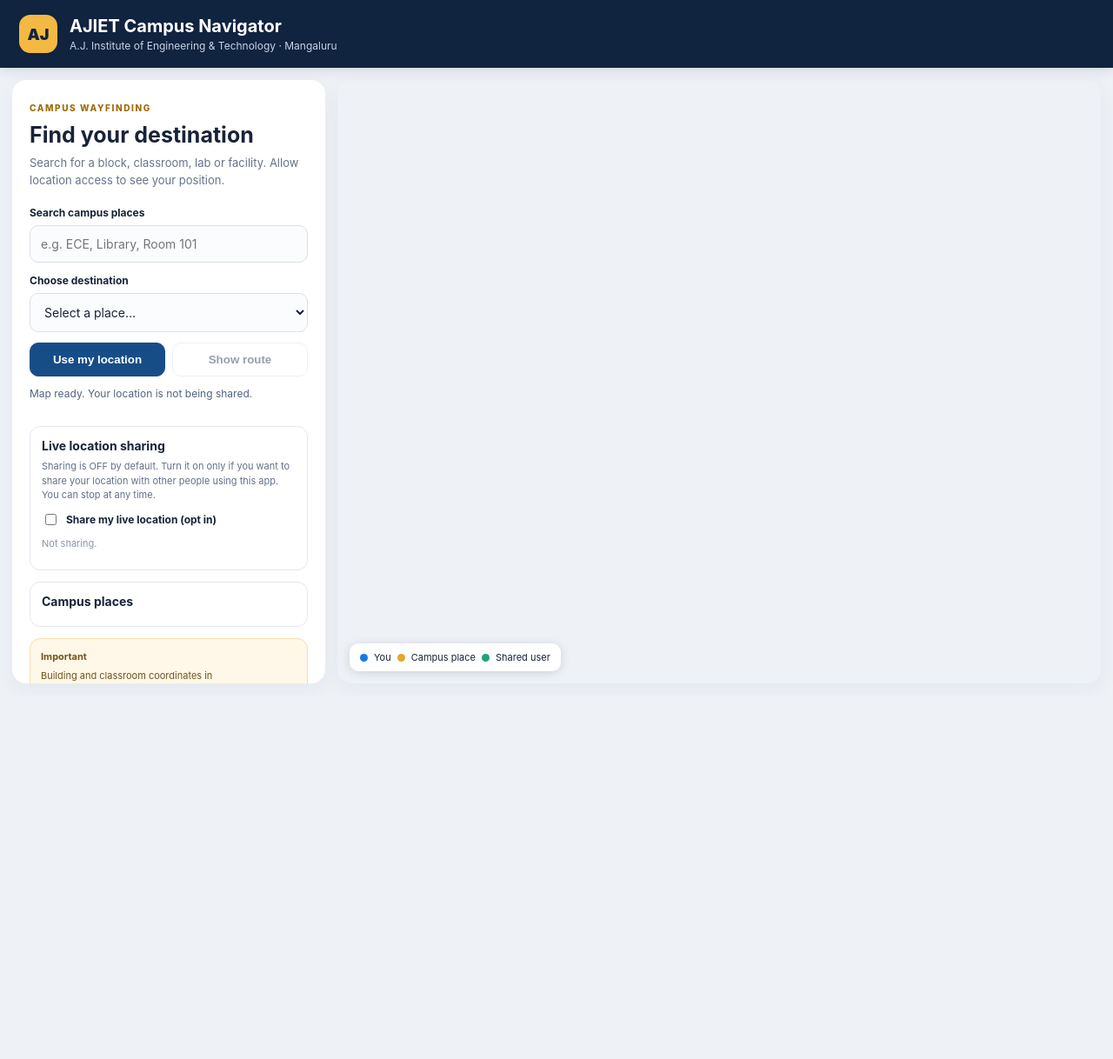
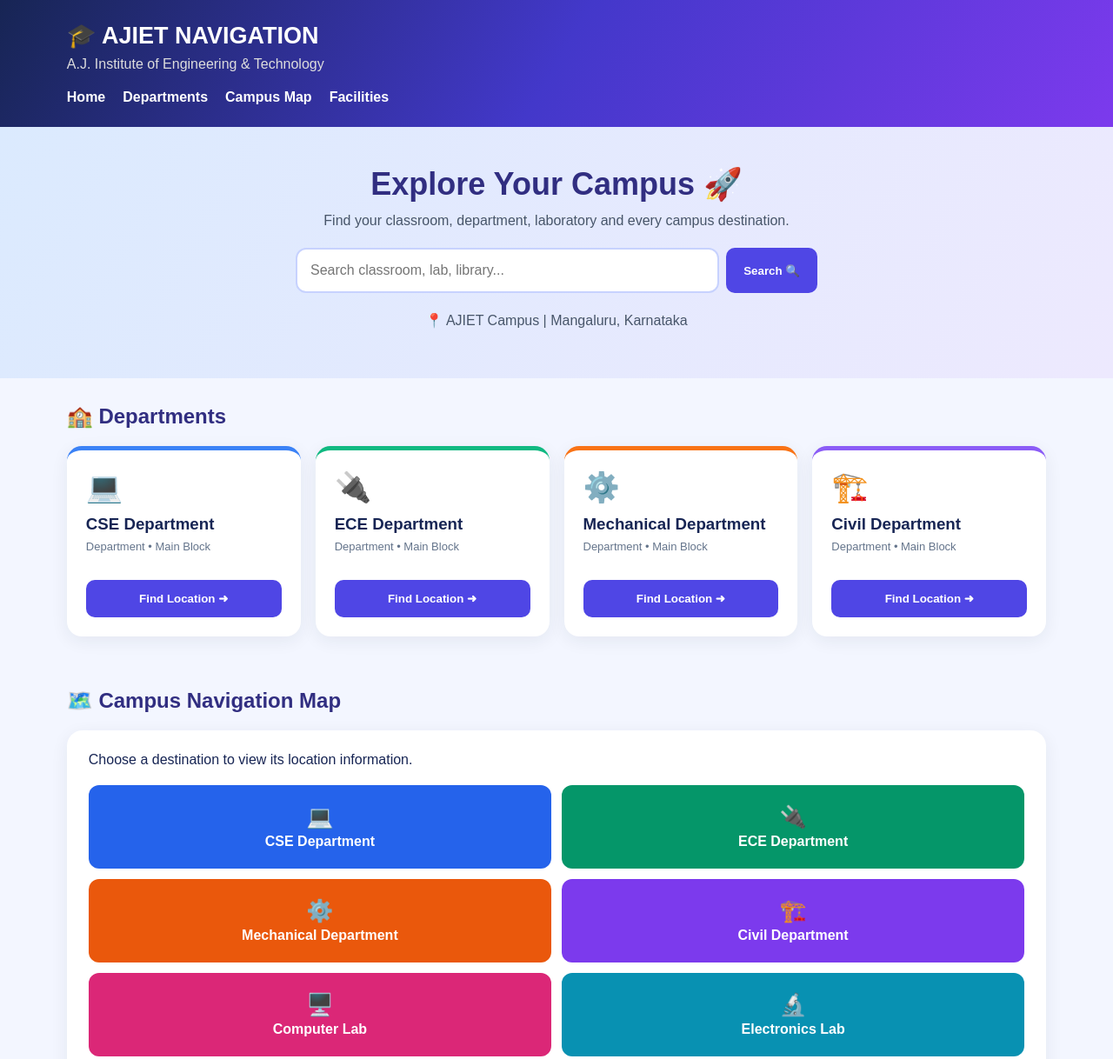
Before and after one commit to ftjoseph77-prog/Campus-navigation-, a plain HTML site: page index.html in a window 1280 px wide. Shown: the top 1218 px of the page at 87% size. Before the commit the page ends 800 px from the top, so only its background shows below. Drawn offline with nearby package versions, Linux system fonts and the light colour scheme.

Commit message:
Refactor index.html for improved structure and style

```diff
--- a/index.html
+++ b/index.html
@@ -1,67 +1,254 @@
-<!doctype html>
+
+<!DOCTYPE html>
 <html lang="en">
 <head>
-  <meta charset="utf-8">
-  <meta name="viewport" content="width=device-width, initial-scale=1">
-  <meta name="theme-color" content="#10233f">
-  <title>AJIET Campus Navigator</title>
-  <link rel="stylesheet" href="https://unpkg.com/leaflet@1.9.4/dist/leaflet.css">
-  <link rel="stylesheet" href="style.css">
+<meta charset="UTF-8">
+<meta name="viewport" content="width=device-width, initial-scale=1.0">
+<title>AJIET Campus Navigation</title>
+
+<style>
+*{margin:0;padding:0;box-sizing:border-box}
+body{
+ font-family:Arial,sans-serif;
+ background:#f3f6ff;
+ color:#172554;
+}
+header{
+ background:linear-gradient(120deg,#172554,#4338ca,#7c3aed);
+ color:white;padding:25px 6%;
+}
+.brand{font-size:27px;font-weight:bold}
+header p{margin-top:8px;color:#ddd}
+nav{
+ display:flex;gap:20px;flex-wrap:wrap;
+ margin-top:20px;
+}
+nav a{color:white;text-decoration:none;font-weight:bold}
+.hero{
+ padding:45px 6%;
+ background:linear-gradient(120deg,#dbeafe,#ede9fe);
+ text-align:center;
+}
+.hero h1{font-size:36px;color:#312e81}
+.hero p{margin:12px;color:#475569}
+.search{
+ max-width:600px;margin:22px auto;
+ display:flex;gap:8px;
+}
+.search input{
+ flex:1;padding:15px;border:2px solid #c7d2fe;
+ border-radius:12px;font-size:16px;min-width:0;
+}
+button{
+ background:#4f46e5;color:white;border:0;
+ padding:14px 20px;border-radius:10px;
+ cursor:pointer;font-weight:bold;
+}
+button:hover{background:#312e81}
+.container{padding:30px 6%}
+h2{margin-bottom:20px;color:#312e81}
+.grid{
+ display:grid;
+ grid-template-columns:repeat(auto-fit,minmax(190px,1fr));
+ gap:17px;
+}
+.card{
+ background:white;padding:22px;border-radius:17px;
+ box-shadow:0 5px 20px #1e293b12;
+ border-top:5px solid #6366f1;
+ transition:.2s;
+}
+.card:hover{transform:translateY(-5px)}
+.card .emoji{font-size:34px}
+.card h3{margin:12px 0 7px}
+.card p{font-size:13px;color:#64748b;min-height:32px}
+.card button{margin-top:14px;width:100%}
+.blue{border-color:#3b82f6}
+.green{border-color:#10b981}
+.orange{border-color:#f97316}
+.pink{border-color:#ec4899}
+.purple{border-color:#8b5cf6}
+.mapbox{
+ background:white;padding:25px;border-radius:18px;
+ box-shadow:0 5px 20px #1e293b12;
+}
+.campus-map{
+ display:grid;grid-template-columns:repeat(2,minmax(0,1fr));
+ gap:12px;margin-top:20px;
+}
+.building{
+ padding:22px 8px;border-radius:12px;
+ text-align:center;color:white;font-weight:bold;
+ min-height:85px;display:flex;
+ align-items:center;justify-content:center;
+ flex-direction:column;gap:5px;
+}
+.building span{font-size:25px}
+.b1{background:#2563eb}
+.b2{background:#059669}
+.b3{background:#ea580c}
+.b4{background:#7c3aed}
+.b5{background:#db2777}
+.b6{background:#0891b2}
+#result{
+ margin-top:20px;padding:20px;
+ border-radius:14px;background:#eef2ff;
+ display:none;line-height:1.8;
+}
+footer{
+ background:#172554;color:white;
+ text-align:center;padding:25px;margin-top:35px;
+}
+.small{font-size:12px;color:#64748b;margin-top:15px}
+@media(max-width:500px){
+ .hero h1{font-size:27px}
+ .search{flex-direction:column}
+ .campus-map{grid-template-columns:1fr 1fr}
+}
+</style>
 </head>
+
 <body>
-  <header class="topbar">
-    <div class="brand-mark">AJ</div>
-    <div><h1>AJIET Campus Navigator</h1><p>A.J. Institute of Engineering &amp; Technology · Mangaluru</p></div>
-  </header>
 
-  <main class="layout">
-    <aside class="panel">
-      <section class="intro">
-        <span class="eyebrow">CAMPUS WAYFINDING</span>
-        <h2>Find your destination</h2>
-        <p>Search for a block, classroom, lab or facility. Allow location access to see your position.</p>
-      </section>
+<header>
+ <div class="brand">🎓 AJIET NAVIGATION</div>
+ <p>A.J. Institute of Engineering & Technology</p>
+ <nav>
+  <a href="#home">Home</a>
+  <a href="#departments">Departments</a>
+  <a href="#map">Campus Map</a>
+  <a href="#facilities">Facilities</a>
+ </nav>
+</header>
 
-      <label for="search">Search campus places</label>
-      <input id="search" type="search" placeholder="e.g. ECE, Library, Room 101" autocomplete="off">
-      <label for="destination">Choose destination</label>
-      <select id="destination"><option value="">Select a place…</option></select>
+<section class="hero" id="home">
+ <h1>Explore Your Campus 🚀</h1>
+ <p>Find your classroom, department, laboratory and every campus destination.</p>
 
-      <div class="button-row">
-        <button id="locateBtn" class="primary">Use my location</button>
-        <button id="routeBtn" disabled>Show route</button>
-      </div>
-      <p id="status" class="status" role="status">Map ready. Your location is not being shared.</p>
+ <div class="search">
+  <input id="searchInput"
+   placeholder="Search classroom, lab, library...">
+  <button onclick="searchPlace()">Search 🔍</button>
+ </div>
+ <p>📍 AJIET Campus | Mangaluru, Karnataka</p>
+</section>
 
-      <section class="card">
-        <h3>Live location sharing</h3>
-        <p class="small">Sharing is OFF by default. Turn it on only if you want to share your location with other people using this app. You can stop at any time.</p>
-        <label class="check"><input type="checkbox" id="shareToggle"> Share my live location (opt in)</label>
-        <div id="shareStatus" class="small muted">Not sharing.</div>
-      </section>
+<section class="container" id="departments">
+ <h2>🏫 Departments</h2>
+ <div class="grid" id="departmentCards"></div>
+</section>
 
-      <section class="card">
-        <h3>Campus places</h3>
-        <ul id="placeList" class="place-list"></ul>
-      </section>
+<section class="container" id="map">
+ <h2>🗺️ Campus Navigation Map</h2>
+ <div class="mapbox">
+  <p>Choose a destination to view its location information.</p>
+  <div class="campus-map" id="mapBuildings"></div>
+  <div id="result"></div>
+ </div>
+ <p class="small">
+ Note: This is an illustrative campus layout. Replace the sample
+ locations with verified AJIET building positions and classroom details.
+ </p>
+</section>
 
-      <section class="notice">
-        <strong>Important</strong>
-        <p>Building and classroom coordinates in <code>locations.json</code> are sample placeholders. Replace them with positions verified on campus. Indoor room finding needs floor plans, room coordinates or QR markers; ordinary phone GPS is not accurate enough indoors.</p>
-      </section>
-      <footer><a href="https://www.ajiet.edu.in/" target="_blank" rel="noopener">Official AJIET website</a></footer>
-    </aside>
-    <section class="map-wrap">
-      <div id="map" aria-label="Campus map"></div>
-      <div class="map-legend"><span class="dot you"></span> You <span class="dot place"></span> Campus place <span class="dot friend"></span> Shared user</div>
-    </section>
-  </main>
+<section class="container" id="facilities">
+ <h2>🌟 Campus Facilities</h2>
+ <div class="grid" id="facilityCards"></div>
+</section>
 
-  <script src="https://unpkg.com/leaflet@1.9.4/dist/leaflet.js"></script>
-  <!-- Optional realtime sharing: add your Firebase project config in firebase-config.js -->
-  <script src="https://www.gstatic.com/firebasejs/10.12.2/firebase-app-compat.js"></script>
-  <script src="https://www.gstatic.com/firebasejs/10.12.2/firebase-database-compat.js"></script>
-  <script src="firebase-config.js"></script>
-  <script src="app.js"></script>
+<footer>
+ <h3>🎓 AJIET Campus Navigation</h3>
+ <p>A.J. Institute of Engineering & Technology, Mangaluru</p>
+ <p class="small">Student Campus Navigation Website</p>
+</footer>
+
+<script>
+
+// EDIT THESE SAMPLE LOCATIONS USING THE REAL COLLEGE DETAILS
+
+const places = [
+ {name:"CSE Department",type:"Department",icon:"💻",block:"Main Block",room:"CSE Department"},
+ {name:"ECE Department",type:"Department",icon:"🔌",block:"Main Block",room:"ECE Department"},
+ {name:"Mechanical Department",type:"Department",icon:"⚙️",block:"Main Block",room:"Mechanical Department"},
+ {name:"Civil Department",type:"Department",icon:"🏗️",block:"Main Block",room:"Civil Department"},
+ {name:"Computer Lab",type:"Laboratory",icon:"🖥️",block:"Main Block",room:"Lab 1"},
+ {name:"Electronics Lab",type:"Laboratory",icon:"🔬",block:"Main Block",room:"ECE Lab"},
+ {name:"Library",type:"Facility",icon:"📚",block:"Library Block",room:"Library"},
+ {name:"Auditorium",type:"Facility",icon:"🎤",block:"Campus",room:"Auditorium"},
+ {name:"Canteen",type:"Facility",icon:"🍔",block:"Campus",room:"Canteen"},
+ {name:"Principal Office",type:"Facility",icon:"🏢",block:"Administration",room:"Office"},
+ {name:"Parking",type:"Facility",icon:"🅿️",block:"Campus",room:"Parking Area"},
+ {name:"Main Entrance",type:"Facility",icon:"🚪",block:"Entrance",room:"Main Gate"}
+];
+
+const departments = places.filter(p=>p.type==="Department");
+const facilities = places.filter(p=>p.type==="Facility");
+
+function makeCard(p,color){
+ return `<div class="card ${color}">
+ <div class="emoji">${p.icon}</div>
+ <h3>${p.name}</h3>
+ <p>${p.type} • ${p.block}</p>
+ <button onclick="showPlace('${p.name}')">Find Location ➜</button>
+ </div>`;
+}
+
+document.getElementById("departmentCards").innerHTML =
+ departments.map((p,i)=>makeCard(p,
+ ["blue","green","orange","purple"][i%4])).join("");
+
+document.getElementById("facilityCards").innerHTML =
+ facilities.map((p,i)=>makeCard(p,
+ ["pink","blue","green","orange"][i%4])).join("");
+
+document.getElementById("mapBuildings").innerHTML =
+ places.map((p,i)=>`
+ <div class="building b${i%6+1}"
+ onclick="showPlace('${p.name}')">
+ <span>${p.icon}</span>${p.name}
+ </div>`).join("");
+
+function showPlace(name){
+ const p=places.find(x=>x.name===name);
+ if(!p)return;
+
+ const box=document.getElementById("result");
+ box.style.display="block";
+ box.innerHTML=`
+ <h3>📍 ${p.name}</h3>
+ <p><b>Category:</b> ${p.type}</p>
+ <p><b>Block:</b> ${p.block}</p>
+ <p><b>Room:</b> ${p.room}</p>
+ <p>➡️ Please follow the campus direction boards to reach this location.</p>
+ `;
+ box.scrollIntoView({behavior:"smooth",block:"center"});
+}
+
+function searchPlace(){
+ const q=document.getElementById("searchInput").value.trim().toLowerCase();
+ if(!q){alert("Please enter a destination!");return;}
+
+ const found=places.find(p=>
+  p.name.toLowerCase().includes(q) ||
+  p.type.toLowerCase().includes(q) ||
+  p.block.toLowerCase().includes(q) ||
+  p.room.toLowerCase().includes(q)
+ );
+
+ if(found){
+  showPlace(found.name);
+ }else{
+  const box=document.getElementById("result");
+  box.style.display="block";
+  box.innerHTML="<h3>❌ Location not found</h3><p>Try another classroom, department or facility name.</p>";
+ }
+}
+
+document.getElementById("searchInput")
+.addEventListener("keydown",function(e){
+ if(e.key==="Enter")searchPlace();
+});
+
+</script>
 </body>
 </html>
```
